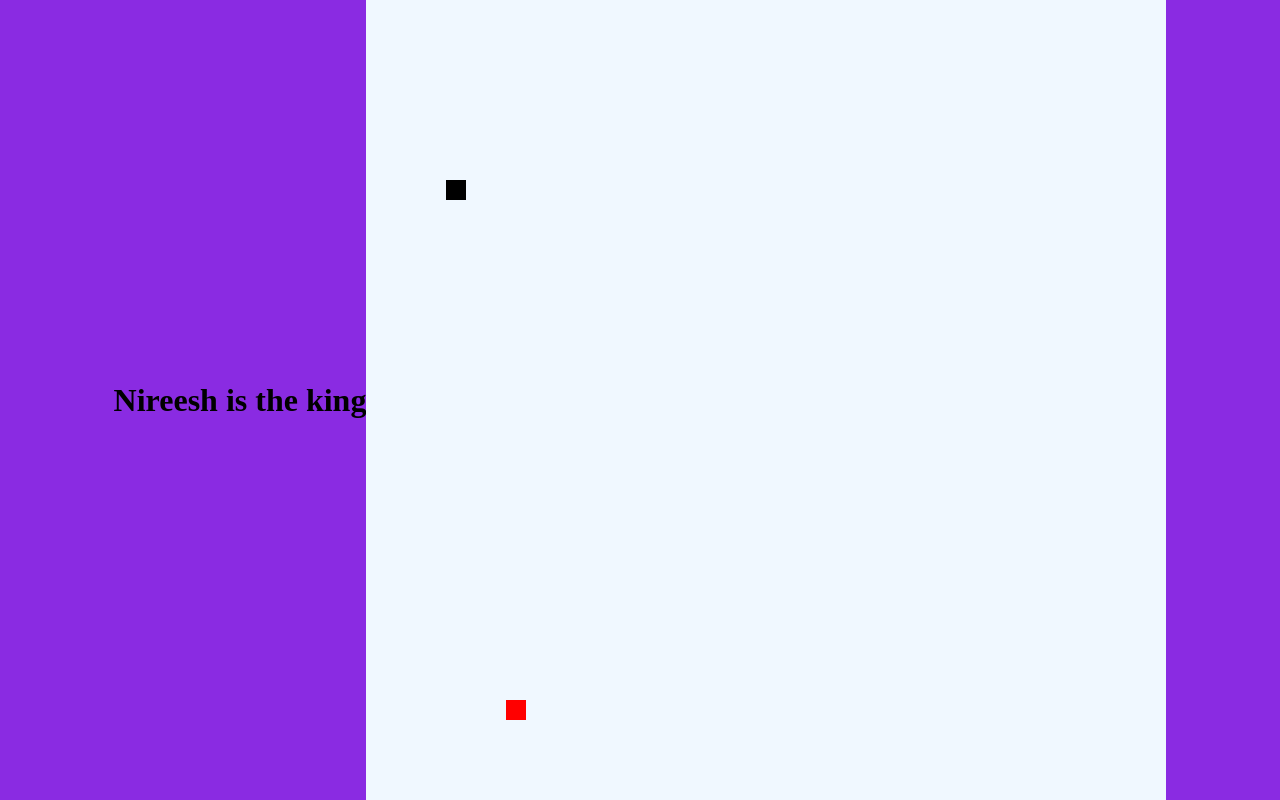
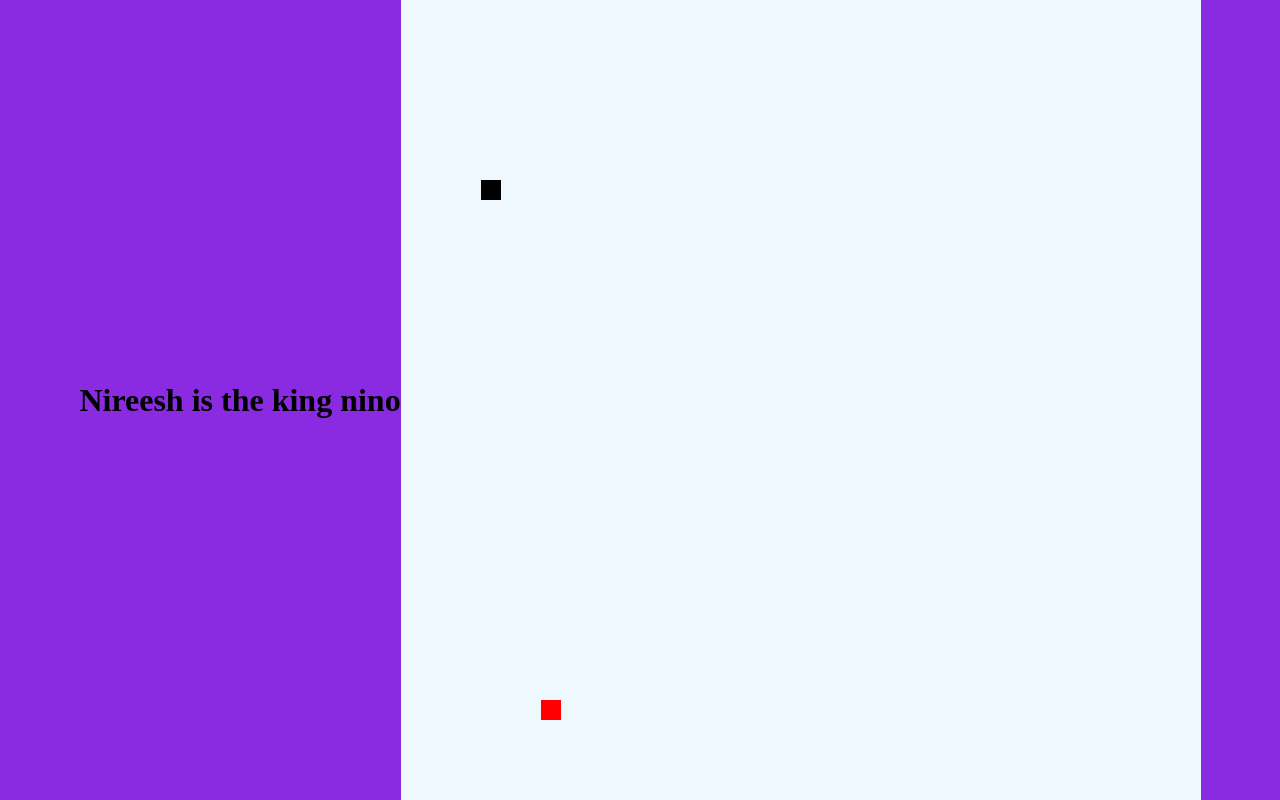
Before and after one commit to rey-roi/name, a plain HTML site: page index.html in a window 1280 px wide. Drawn offline with Linux system fonts and the light colour scheme.

Commit message:
new name added

```diff
--- a/index.html
+++ b/index.html
@@ -9,7 +9,7 @@
 </head>
 
 <body>
-    <h1>Nireesh is the king</h1>
+    <h1>Nireesh is the king nino</h1>
     <div class="board">
     </div>
     <script src="script.js"></script>
```
